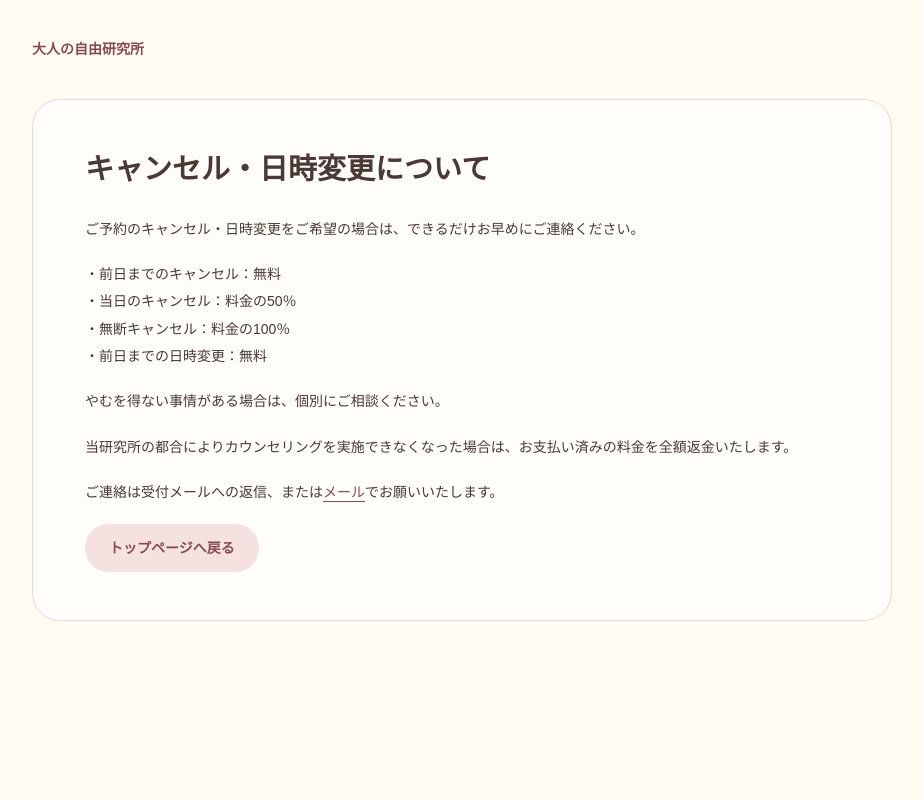
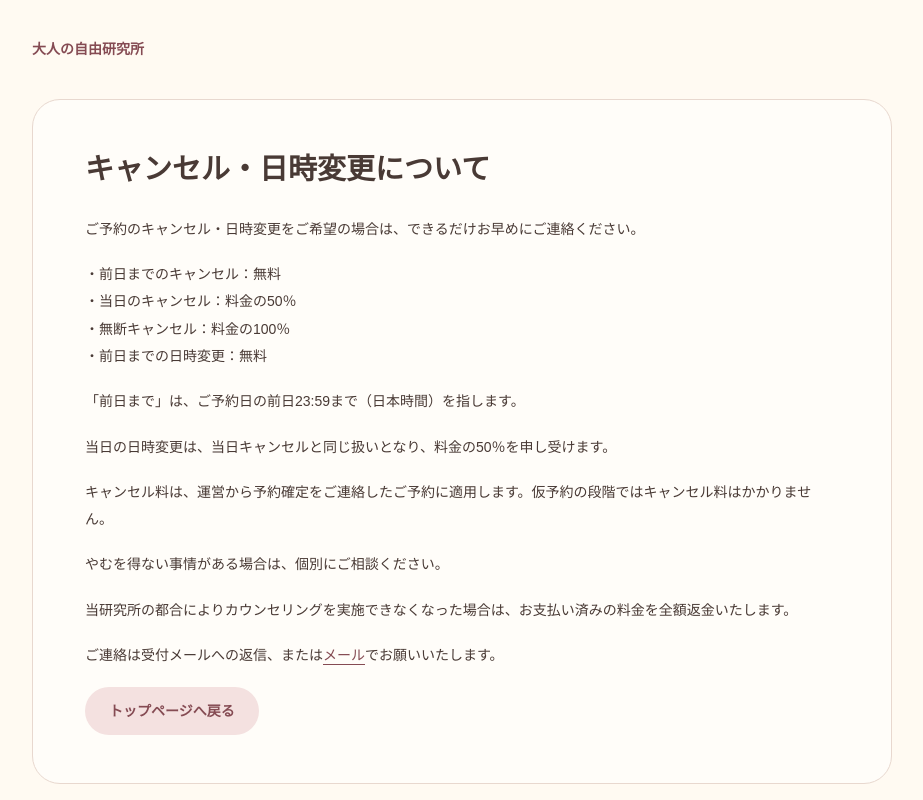
Before and after one commit to adultcuriositylab-hub/Adult_Curiosity, a plain HTML site: page site/cancellation.html in a window 1280 px wide. Shown: the whole page, without its empty margins (178-1101 px from the left). Drawn offline with Linux system fonts and the light colour scheme.

Commit message:
Publish agreed cancellation timing and confirmed-booking scope [skip netlify]

```diff
--- a/site/cancellation.html
+++ b/site/cancellation.html
@@ -1,3 +1,3 @@
 <!DOCTYPE html><html lang="ja"><head><meta charset="utf-8"><meta name="viewport" content="width=device-width,initial-scale=1"><title>キャンセルポリシー｜大人の自由研究所</title><style>
 *{box-sizing:border-box}body{margin:0;background:#fffaf2;color:#493a35;font-family:"Zen Maru Gothic",sans-serif;font-size:14px;line-height:1.95;overflow-wrap:anywhere}a{color:#854b53;text-underline-offset:4px}a:focus-visible{outline:3px solid #854b53;outline-offset:5px}header,main,footer{width:min(100% - 40px,860px);margin-inline:auto}header{padding:28px 0}header a{font-weight:700;text-decoration:none}main{background:#fffdf9;border:1px solid #e8d8cf;border-radius:28px;padding:28px 22px}h1{font-size:clamp(22px,4.5vw,29px);line-height:1.5;margin:0 0 24px}h2{font-size:clamp(17px,2.7vw,20px);line-height:1.65;margin:0 0 16px}section{margin-top:36px;padding-top:28px;border-top:1px solid #e8d8cf}p{margin:0 0 18px}ul,ol{padding-left:1.6em;margin:0 0 20px}li{padding-left:.15em;margin-bottom:6px}.date{margin-top:32px;color:#715f59}footer{padding:28px 0 40px;color:#715f59;font-size:12px}.back{display:inline-flex;align-items:center;justify-content:center;min-height:48px;padding:10px 24px;border-radius:999px;background:#f4e1e0;font-weight:700;text-decoration:none}@media(min-width:768px){main{padding:48px 52px}header{padding:36px 0}}
-</style></head><body><header><a href="index.html">大人の自由研究所</a></header><main><h1>キャンセル・日時変更について</h1><p>ご予約のキャンセル・日時変更をご希望の場合は、できるだけお早めにご連絡ください。</p><p>・前日までのキャンセル：無料<br>・当日のキャンセル：料金の50％<br>・無断キャンセル：料金の100％<br>・前日までの日時変更：無料</p><p>やむを得ない事情がある場合は、個別にご相談ください。</p><p>当研究所の都合によりカウンセリングを実施できなくなった場合は、お支払い済みの料金を全額返金いたします。</p><p>ご連絡は受付メールへの返信、または<a href="mailto:adultcuriositylab@gmail.com">メール</a>でお願いいたします。</p><a class="back" href="index.html">トップページへ戻る</a></main></body></html>
+</style></head><body><header><a href="index.html">大人の自由研究所</a></header><main><h1>キャンセル・日時変更について</h1><p>ご予約のキャンセル・日時変更をご希望の場合は、できるだけお早めにご連絡ください。</p><p>・前日までのキャンセル：無料<br>・当日のキャンセル：料金の50％<br>・無断キャンセル：料金の100％<br>・前日までの日時変更：無料</p><p>「前日まで」は、ご予約日の前日23:59まで（日本時間）を指します。</p><p>当日の日時変更は、当日キャンセルと同じ扱いとなり、料金の50％を申し受けます。</p><p>キャンセル料は、運営から予約確定をご連絡したご予約に適用します。仮予約の段階ではキャンセル料はかかりません。</p><p>やむを得ない事情がある場合は、個別にご相談ください。</p><p>当研究所の都合によりカウンセリングを実施できなくなった場合は、お支払い済みの料金を全額返金いたします。</p><p>ご連絡は受付メールへの返信、または<a href="mailto:adultcuriositylab@gmail.com">メール</a>でお願いいたします。</p><a class="back" href="index.html">トップページへ戻る</a></main></body></html>
```
